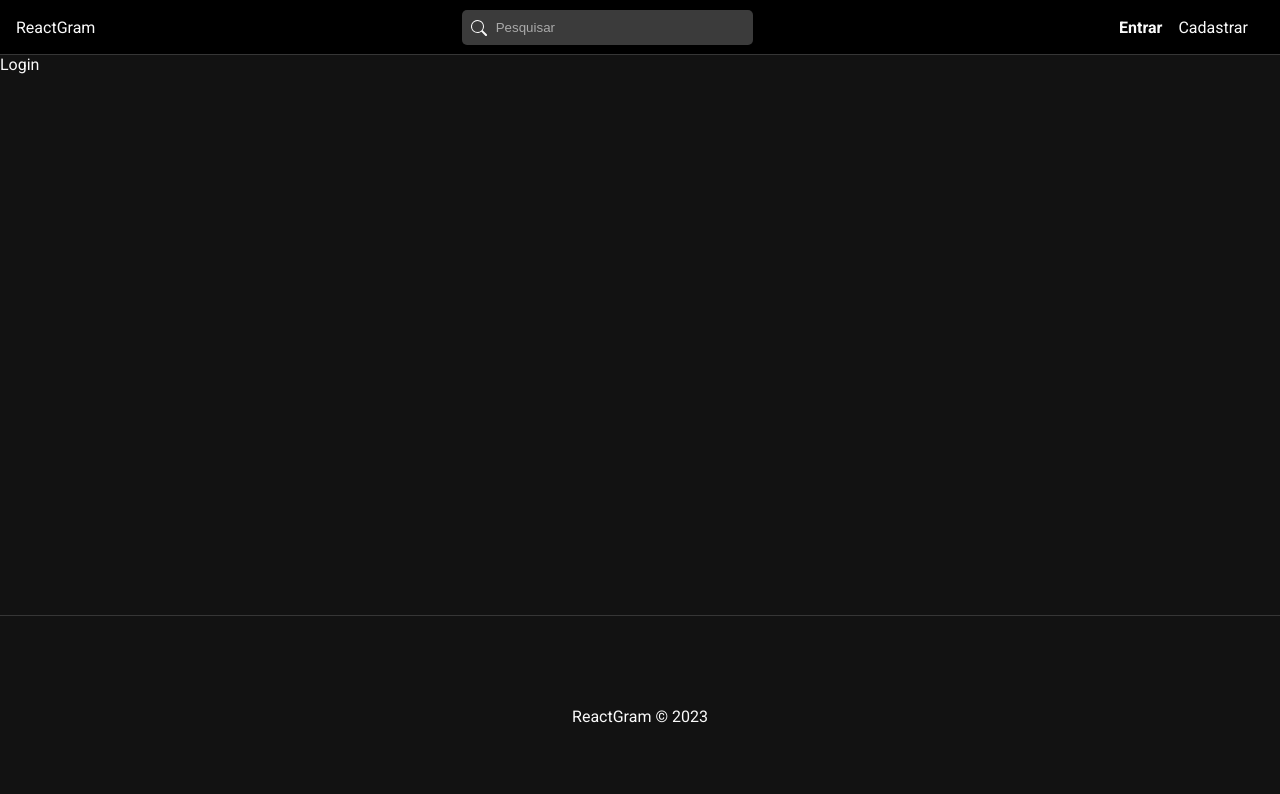
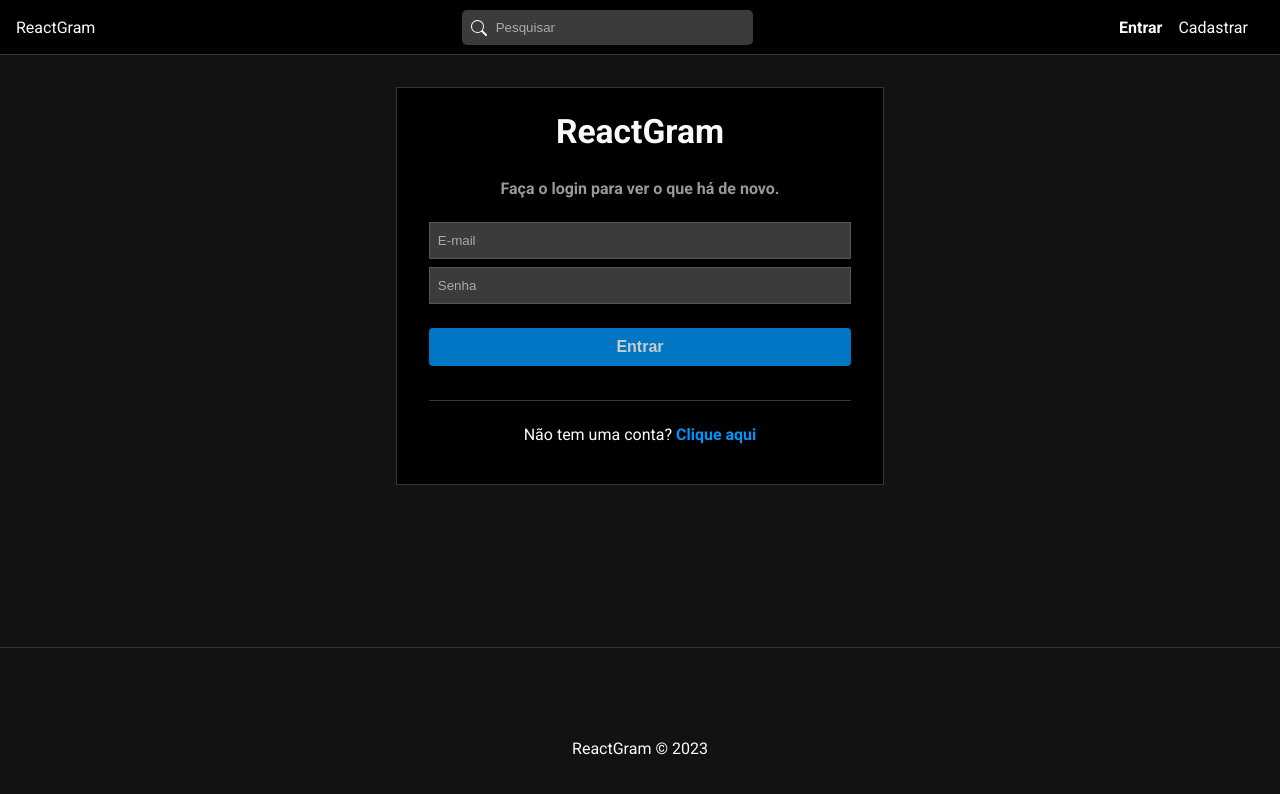
Before and after one commit to gabrielsmm/reactgram, a React (Create React App) app in the folder frontend/: page /login in a window 1280 px wide. Shown: the top 794 px of the page. Built offline with nearby package versions, Linux system fonts and the light colour scheme.

Commit message:
Implementação do Login

```diff
--- a/frontend/src/pages/Auth/Login.js
+++ b/frontend/src/pages/Auth/Login.js
@@ -1,8 +1,48 @@
 import "./Auth.css";
 
+import { Link } from "react-router-dom";
+import { useEffect, useState } from "react";
+import { useDispatch, useSelector } from "react-redux";
+import { login, reset } from "../../slices/authSlice";
+
+import Message from "../../components/Message";
+
 const Login = () => {
+  const [email, setEmail] = useState("");
+  const [password, setPassword] = useState("");
+
+  const dispatch = useDispatch();
+
+  const { loading, error } = useSelector((state) => state.auth);
+
+  const handleSubmit = (e) => {
+    e.preventDefault();
+
+    const user = {
+      email,
+      password
+    }
+
+    dispatch(login(user));
+  }
+
+  useEffect(() => {
+    dispatch(reset());
+  }, [dispatch]);
+
   return (
-    <div>Login</div>
+    <div id="login">
+      <h2>ReactGram</h2>
+      <p className="subtitle">Faça o login para ver o que há de novo.</p>
+      <form onSubmit={handleSubmit}>
+        <input type="text" placeholder="E-mail" onChange={(e) => setEmail(e.target.value)} value={email} />
+        <input type="password" placeholder="Senha" onChange={(e) => setPassword(e.target.value)} value={password} />
+        {!loading && <input type="submit" value="Entrar" />}
+        {loading && <input type="submit" value="Aguarde..." disabled />}
+        {error && <Message msg={error} type="error" />}
+      </form>
+      <p>Não tem uma conta? <Link to="/register">Clique aqui</Link></p>
+    </div>
   );
 };
 
--- a/frontend/src/services/authService.js
+++ b/frontend/src/services/authService.js
@@ -24,9 +24,29 @@
     localStorage.removeItem("user");
 }
 
+// Sign in an user
+const login = async(data) => {
+    const config = requestConfig("POST", data);
+
+    try {
+        const res = await fetch(api + "/users/login", config)
+        .then((res) => res.json())
+        .catch((err) => err);
+
+        if (res._id) {
+            localStorage.setItem("user", JSON.stringify(res));
+        }
+
+        return res;
+    } catch(error) {
+        console.log(error);
+    }
+}
+
 const authService = {
     register,
-    logout
+    logout,
+    login
 }
 
 export default authService;
--- a/frontend/src/slices/authSlice.js
+++ b/frontend/src/slices/authSlice.js
@@ -27,6 +27,19 @@
 export const logout = createAsyncThunk("auth/logout", async () => {
     await authService.logout();
 });
+
+// Sign in
+export const login = createAsyncThunk("auth/login",
+    async(user, thunkAPI) => {
+        const data = await authService.login(user);
+
+        if (data.errors) {
+            return thunkAPI.rejectWithValue(data.errors[0]);
+        }
+
+        return data;
+    }
+);
 
 export const authSlice = createSlice({
     name: "auth",
@@ -59,6 +72,21 @@
             state.success = true;
             state.error = null;
             state.user = null;
+        })
+        .addCase(login.pending, (state) => {
+            state.loading = true;
+            state.error = false;
+        })
+        .addCase(login.fulfilled, (state, action) => {
+            state.loading = false;
+            state.success = true;
+            state.error = null;
+            state.user = action.payload;
+        })
+        .addCase(login.rejected, (state, action) => {
+            state.loading = false;
+            state.error = action.payload;
+            state.user = null;
         });
     }
 });
```
